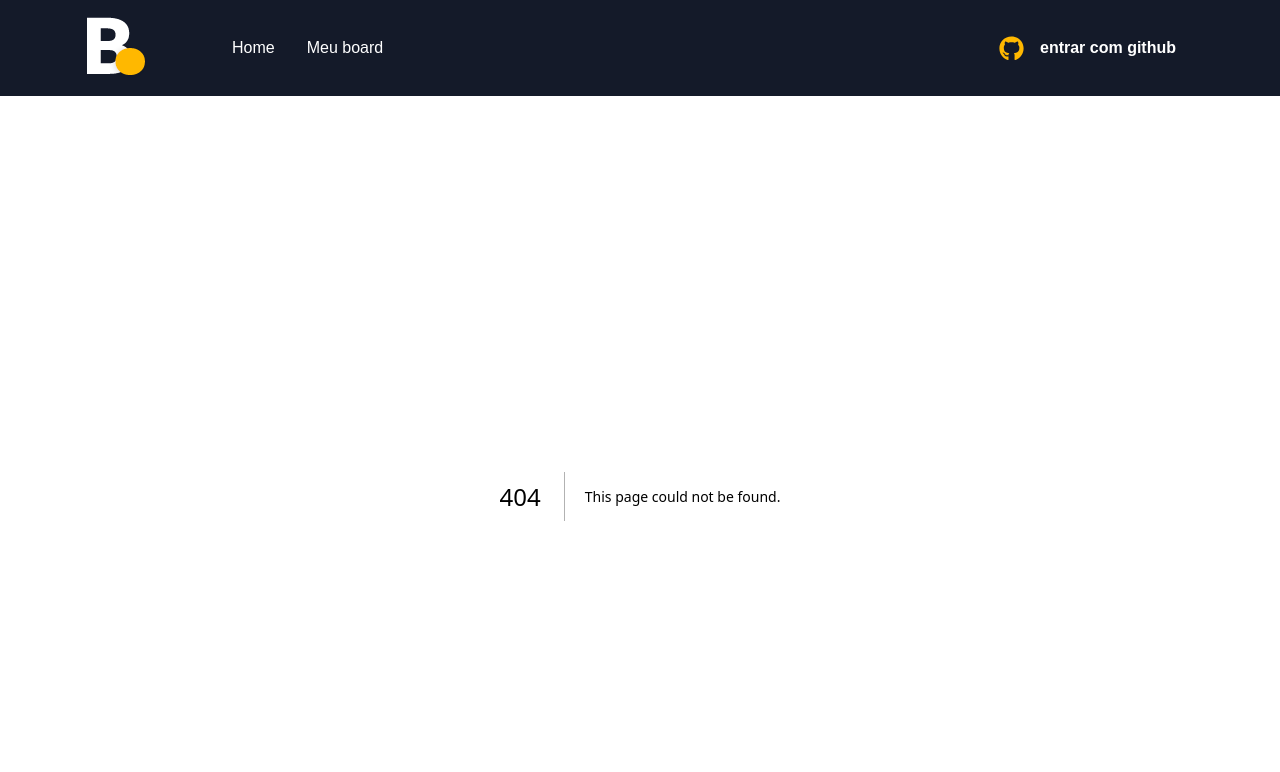
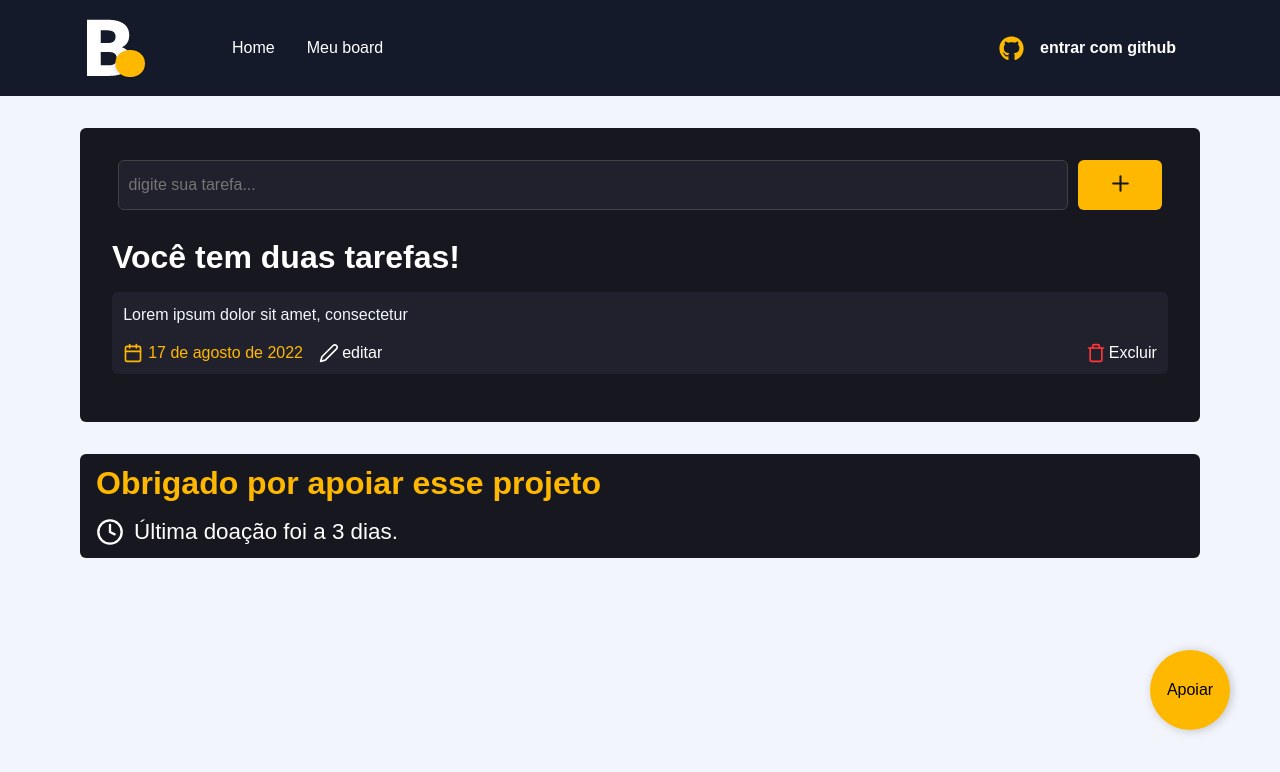
Before and after one commit to Jefferson-Guirra/App-Repositorios, a Next.js app: page /board in a window 1280 px wide. Before the commit this address had no page. Shown: the top 772 px of the page. Built offline with nearby package versions, Linux system fonts and the light colour scheme; no server answers.

Commit message:
autenticação de login

```diff
--- a/components/Header/styles.ts
+++ b/components/Header/styles.ts
@@ -21,8 +21,9 @@ export const headerContent = styled.div`
     hight:5rem;
   }
   nav a:not(:first-child){
-    margin-left:2rem
+    margin-left:2rem;
   }
+
   a{
     display:inline-block;
     position:relative;
--- a/components/SignInButton/index.tsx
+++ b/components/SignInButton/index.tsx
@@ -1,20 +1,23 @@
 import * as C from './styles'
 import {FaGithub} from 'react-icons/fa'
 import { FiX } from 'react-icons/fi'
+import {signIn,signOut,useSession} from 'next-auth/react'
 
-export const SignInButton = () => {
-  const session = false
-  return session ? (
-    <C.button type="button" onClick={() => {}}>
-      <img
-        src="https://sujeitoprogramador.com/steve.png"
+export  const SignInButton = () => {
+  const { data: session, status } = useSession()
+  console.log(session)
+  /*const session = false*/
+  return status === 'authenticated' ? (
+    <C.button type="button" onClick={() => signOut()}>
+      {session.user?.image && <img
+        src={session.user?.image}
         alt="foto do usuario"
-      />
-      Olá Rafael
-      <FiX color="#737380" className='closeIcon' />
+      />}
+      Olá {session.user?.name}
+      <FiX color="#737380" className="closeIcon" />
     </C.button>
   ) : (
-    <C.button type="button" onClick={() => {}}>
+    <C.button type="button" onClick={() => signIn('github')}>
       <FaGithub color="#FFB800" />
       entrar com github
     </C.button>
--- /dev/null
+++ b/components/SupportButton/index.tsx
@@ -0,0 +1,12 @@
+import * as C from './styles'
+import Link from 'next/link'
+
+export const SupportButton = () => {
+  return (
+    <C.donateContainer>
+      <Link href="/donate">
+        <button>Apoiar</button>
+      </Link>
+    </C.donateContainer>
+  )
+}
--- /dev/null
+++ b/components/SupportButton/styles.ts
@@ -0,0 +1,23 @@
+import styled from 'styled-components'
+
+export const donateContainer = styled.div`
+  position: absolute;
+  bottom: 70px;
+  right: 50px;
+  z-index:99;
+
+  button{
+    border:none;
+    background-color:#FFB800;
+    width:80px;
+    height:80px;
+    font-size:1rem;
+    border-radius:50%;
+    filter: drop-shadow(2px 1px 5px rgba(0,0,0, 0.2));
+    transition:.2s;
+  }
+
+  button:hover{
+    transform:scale(1.2)
+  }
+`
--- a/package.json
+++ b/package.json
@@ -12,7 +12,8 @@
     "@types/node": "18.11.9",
     "@types/react": "18.0.24",
     "@types/react-dom": "18.0.8",
-    "next": "13.0.1",
+    "next": "12.2.5",
+    "next-auth": "^4.15.0",
     "react": "18.2.0",
     "react-dom": "18.2.0",
     "react-icons": "^4.6.0",
@@ -20,6 +21,7 @@
     "typescript": "4.8.4"
   },
   "devDependencies": {
+    "@types/next-auth": "^3.15.0",
     "@types/styled-components": "^5.1.26",
     "babel-plugin-styled-components": "^2.0.7"
   }
--- a/pages/_app.tsx
+++ b/pages/_app.tsx
@@ -1,12 +1,14 @@
 import type { AppProps } from 'next/app'
 import { Header } from '../components/Header'
 import '../styles/global.css'
+import { SessionProvider } from 'next-auth/react'
+
 
 export default function App({ Component, pageProps }: AppProps) {
   return (
-    <>
+    <SessionProvider session={pageProps.session}>
       <Header />
       <Component {...pageProps} />
-    </>
+    </SessionProvider>
   )
 }
--- /dev/null
+++ b/pages/board/index.tsx
@@ -0,0 +1,56 @@
+import * as C from './styles'
+import Head from 'next/head'
+import {FiPlus,FiCalendar,FiEdit2,FiTrash,FiClock} from 'react-icons/fi'
+import { SupportButton } from '../../components/SupportButton'
+const Board = () => {
+  return (
+    <>
+      <Head>
+        <title>Minhas Tarefas</title>
+      </Head>
+      <C.container>
+        <form>
+          <input type="text" placeholder="digite sua tarefa..." />
+          <button type="submit">
+            <FiPlus size={25} color="#17181f" />
+          </button>
+        </form>
+        <h1>Você tem duas tarefas!</h1>
+        <section>
+          <C.taskList>
+            <p>Lorem ipsum dolor sit amet, consectetur</p>
+            <C.actions>
+              <div>
+                <div>
+                  <FiCalendar size={20} color="#FFB800" />
+                  <time> 17 de agosto de 2022</time>
+                </div>
+                <button>
+                  <FiEdit2 size={20} color="FFF" />
+                  <span>editar</span>
+                </button>
+              </div>
+
+              <button>
+                <FiTrash size={20} color='#FF3636' />
+                <span>Excluir</span>
+              </button>
+            </C.actions>
+          </C.taskList>
+        </section>
+      </C.container>
+      <C.vipContainer>
+        <h3>Obrigado por apoiar esse projeto</h3>
+        <div>
+          <FiClock size={28} color="#FFF"/>
+          <time>
+            Última doação foi a 3 dias.
+          </time>
+        </div>
+      </C.vipContainer>
+      <SupportButton />
+    </>
+  )
+}
+
+export default Board
--- /dev/null
+++ b/pages/board/styles.ts
@@ -0,0 +1,119 @@
+import styled from "styled-components";
+
+export const container = styled.main`
+  max-width:1120px;
+  margin: 2rem auto;
+  padding:2rem;
+  background:#17181f;
+  border-radius:6px;
+
+  form{
+    display:flex;
+    align-items:center;
+    justify-content:center;
+
+    input{
+      width:90%;
+      height:50px;
+      background-color:#20212c;
+      border: 1px solid #424242;
+      border-radius:6px;
+      padding:3px 10px;
+      color:#FFF;
+    }
+
+    button{
+      margin-left:10px;
+      width:8%;
+      height:50px;
+      border:none;
+      background-color:#FFB800;
+      border-radius:6px;
+    }
+  }
+
+  h1{
+    color:#FFF;
+    margin-top:1.8rem;
+  }
+
+`
+
+export const taskList = styled.article`
+  background-color:#20212c;
+  margin:1rem 0;
+  padding:0.7rem;
+  border-radius:6px;
+
+  p{
+    cursor:pointer;
+    color:#F2f6fc;
+    line-height:150%;
+  }
+
+`
+
+export const actions = styled.div`
+  display: flex;
+  width: 100%;
+  flex-direction: row;
+  justify-content: space-between;
+  margin-top: 1rem;
+
+  div {
+    display: flex;
+    justify-content: center;
+    align-items: center;
+    time {
+      color: #ffb800;
+      margin-left: 5px;
+      margin-right: 1rem;
+    }
+  }
+  button {
+    background-color: transparent;
+    border: none;
+    display:flex;
+    align-items:center;
+    justify-content:center;
+
+    button:not(:first-child){
+      margin-left:10px;
+    }
+    span {
+      color: #FFF;
+      cursor:pointer;
+      margin-left:.2rem;
+    }
+
+    span:hover{
+      filter: brightness(0.7)
+    }
+  }
+`
+
+export const vipContainer = styled.div`
+  max-width: 1120px;
+  padding: 0.7rem 1rem;
+  background: #17181f;
+  margin:1rem auto;
+  border-radius:6px;
+
+  h3{
+    color:#FFB800;
+    font-size:2rem;
+    font-weight:bold;
+  }
+
+  div{
+    display:flex;
+    align-items:center;
+    gap:10px;
+    margin-top:1rem;
+
+    time{
+      color:#FFF;
+      font-size:1.4rem;
+    }
+  }
+`
```
Also changed, not shown: pages/api/auth/[...nextauth].ts (added, +13 -0 lines), pages/index.tsx (+15 -2 lines), styles/home.ts (+54 -1 lines), public/images/13.2 logo-git.png (added), 1 other file (tests, documents, lock files or other folders).
